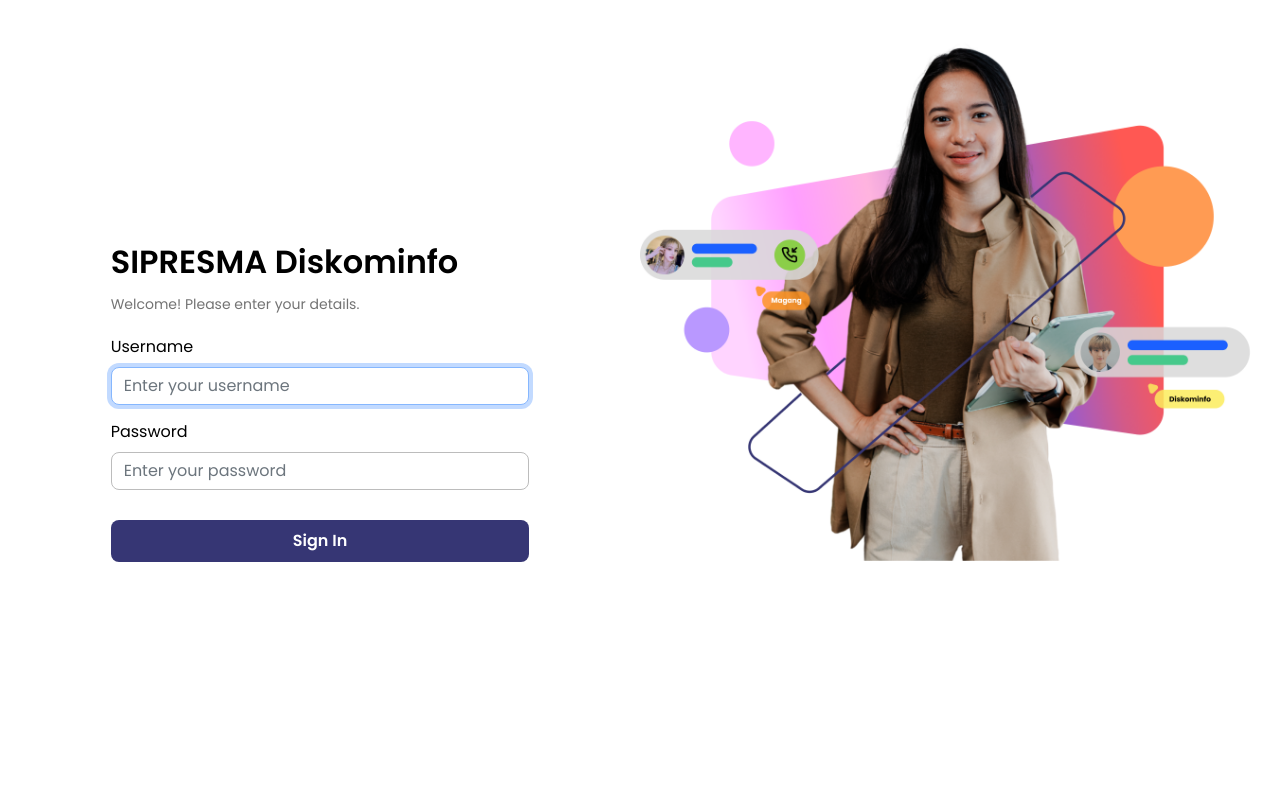
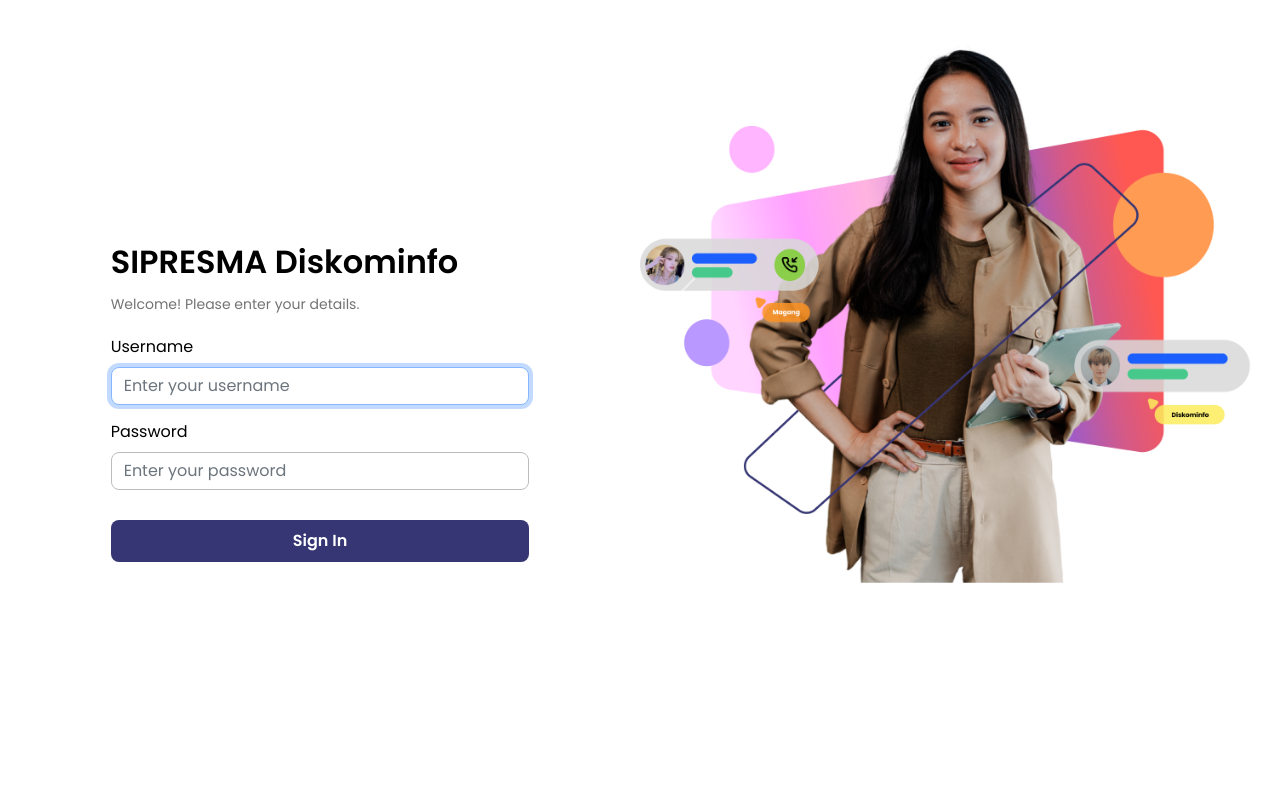
Before and after one commit to sadamapeach/sinforma, a Laravel app: page / in a window 1280 px wide. Run offline with Laravel 10, Linux system fonts and the light colour scheme; parts of the project's set-up code (start-up, migrations or seed data) failed here and were passed over.

Commit message:
ui_login(new)

```diff
--- a/resources/views/login/index.blade.php
+++ b/resources/views/login/index.blade.php
@@ -88,7 +88,7 @@
     <body>
       <section class="form d-flex">
         {{-- Left --}}
-        <div class="login-left w-50 h-100">
+        <div class="login-left w-50 h-100" style="position: fixed">
           <div class="row justify-content-center align-items-center h-100">
             <div class="col-lg-8">
 
@@ -156,24 +156,20 @@
 
         {{-- Right --}}
         <div class="login-right w-50 h-100" style="position:fixed; margin-left:50%">
-            <img src="assets/magang_1.png" class="img-fluid" alt="">
-        </div>
-
-        {{-- <div class="login-right w-50 h-100">
-            <div class="row justify-content-center align-items-center h-100">
+            {{-- <div class="row justify-content-center align-items-center h-100"> --}}
               <div id="carouselExampleFade" class="carousel slide carousel-fade" data-bs-ride="carousel">
-                <div class="carousel-inner"> --}}
+                <div class="carousel-inner">
                   {{-- Gambar 1 --}}
-                  {{-- <div class="carousel-item active">
-                    <img src="assets/login_1.png" class="d-block w-100" alt="">
-                  </div> --}}
+                  <div class="carousel-item active">
+                    <img src="assets/magang_1.png" class="img-fluid" alt="">
+                  </div>
                   {{-- Gambar 2 --}}
-                  {{-- <div class="carousel-item">
-                    <img src="assets/login_2.png" class="d-block w-100" alt="">
-                  </div> --}}
+                  <div class="carousel-item">
+                    <img src="assets/magang_3.png" class="img-fluid" alt="">
+                  </div>
                   {{-- Gambar 3 --}}
-                  {{-- <div class="carousel-item">
-                    <img src="assets/login_3.png" class="d-block w-100" alt="">
+                  <div class="carousel-item">
+                    <img src="assets/magang_2.png" class="d-block w-100" alt="">
                   </div>
                 </div>
                 <button class="carousel-control-prev" type="button" data-bs-target="#carouselExampleFade" data-bs-slide="prev">
@@ -185,8 +181,8 @@
                   <span class="visually-hidden">Next</span>
                 </button>
               </div>
-            </div>
-          </div> --}}
+            {{-- </div> --}}
+          </div>
       </section>
 
       <!-- Option 1: Bootstrap Bundle with Popper -->
```
Also changed, not shown: public/assets/logo.png (added), public/assets/magang_1.png, public/assets/magang_2.png (added), public/assets/magang_3.png (added).
